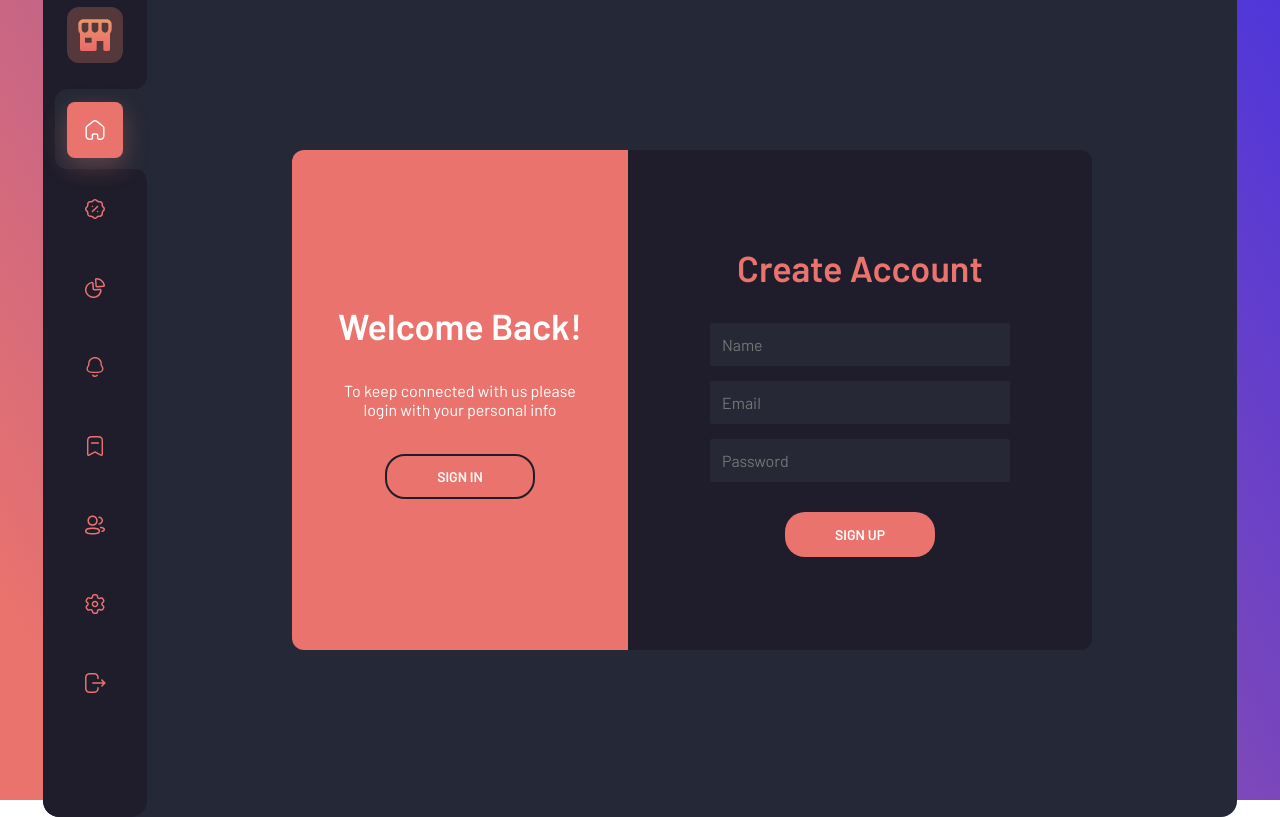
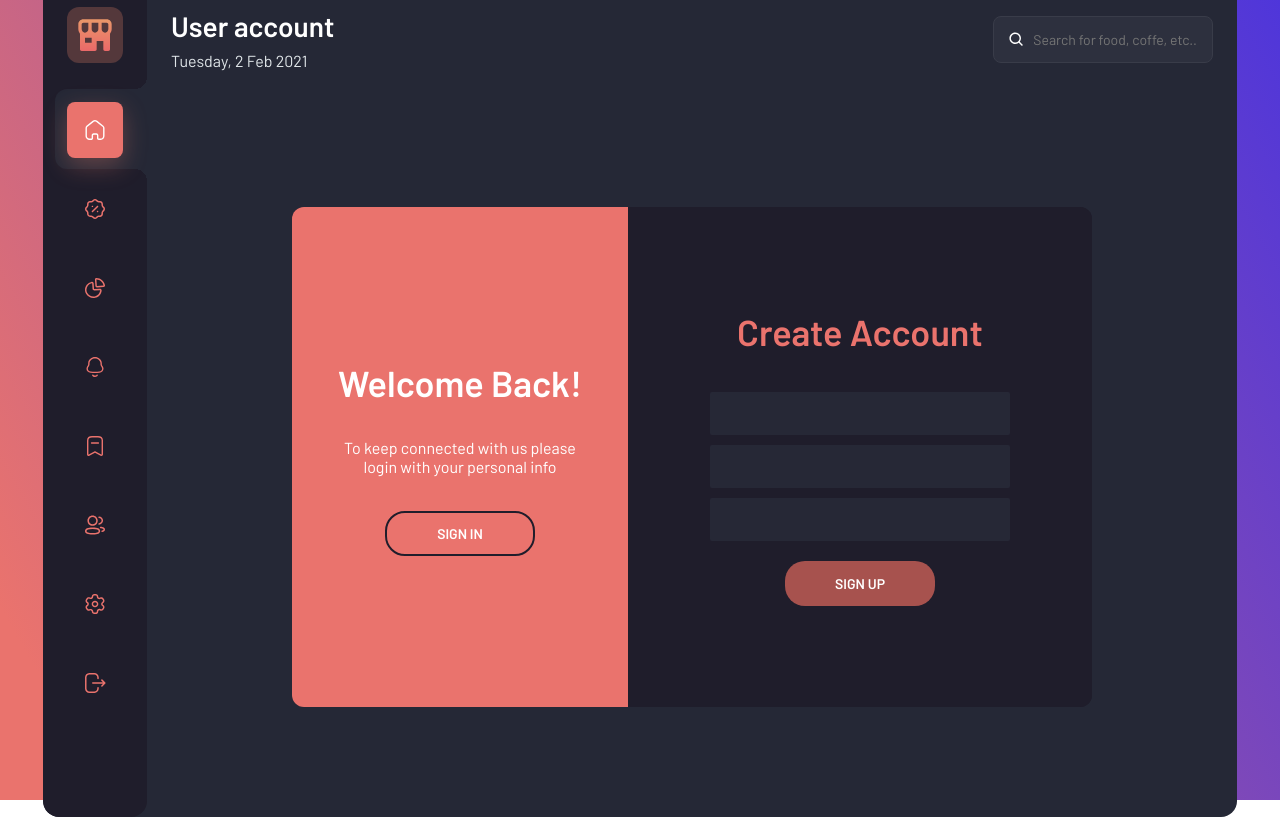
Before and after one commit to MVDNSX/small-project, a React (Create React App) app: page /account in a window 1280 px wide. Built offline with nearby package versions, Linux system fonts and the light colour scheme.

Commit message:
add validate reg/login form with react-hook-form

```diff
--- a/package.json
+++ b/package.json
@@ -12,6 +12,7 @@
 		"react": "^18.2.0",
 		"react-content-loader": "^6.2.1",
 		"react-dom": "^18.2.0",
+		"react-hook-form": "^7.44.3",
 		"react-icons": "^4.8.0",
 		"react-redux": "^8.0.5",
 		"react-router-dom": "^6.9.0",
--- a/src/Pages/Account/Account.css
+++ b/src/Pages/Account/Account.css
@@ -1,10 +1,25 @@
 .account-page {
+	padding: 24px 24px 0 24px;
+	display: flex;
+	flex-direction: column;
 	height: 100%;
-	display: flex;
-	justify-content: center;
-	align-items: center;
 }
 
+.account__header {
+	width: 100%;
+	display: flex;
+	justify-content: space-between;
+	align-items:center;
+	margin-bottom: 24px;
+}
+
+.form__container{
+	flex-grow: 1;
+	display: flex;
+	flex-direction: column;
+	align-items: center;
+	justify-content: center;
+}
 .main-form {
 	width: 800px;
 	height: 500px;
--- a/src/Pages/Account/Account.jsx
+++ b/src/Pages/Account/Account.jsx
@@ -1,4 +1,5 @@
 import { AnimatePresence, motion } from "framer-motion"
+import {BiSearch} from 'react-icons/bi'
 import { useState } from 'react'
 import './Account.css'
 import Entry from '../../components/Forms/Entry'
@@ -6,12 +7,23 @@ import Greeting from '../../components/Forms/Greeting'
 
 const Account = (props) => {
 	const [side, setSide] = useState(true);
-
-
+	const [search, setSearch] = useState('')
 	const handlerSide = () => {setSide(!side)}
 
 	return (
 		<div className="account-page">
+			<div className="account__header">
+					<div className="account__info info">
+						<div className="info__name title">User account</div>
+						<div className="info__date date">Tuesday, 2 Feb 2021</div>
+					</div>
+					<div className="account__search home__search">
+						<BiSearch size='20' color='#fff'/>
+						<input onChange={(e) => {setSearch(e.target.value)}} type="text" placeholder='Search for food, coffe, etc..' value={search} />
+					</div>
+				</div>
+
+				<div className="form__container">
 					<AnimatePresence>
 						<motion.div className={side ? 'main-form' : 'main-form form-reverse'}
 						initial={{height:0, opacity:0}}
@@ -35,6 +47,8 @@ const Account = (props) => {
 						</motion.div>
 				</AnimatePresence>
 				</div>
+
+		</div>
 	)
 }
 
--- a/src/components/Forms/Entry.css
+++ b/src/components/Forms/Entry.css
@@ -28,11 +28,17 @@
 	padding: 12px;
 	background-color: #262836;
 	border-radius: 2px;
-	margin-bottom: 15px;
+	margin-bottom: 5px;
+	margin-top: 5px;
 	caret-color: #ea736d;
 	font-size: 16px;
 	color: #fff;
 }
+
+.input-error {
+	color: #ea736d;
+}
+
 .login__btn,
 .register__btn {
 	width: 150px;
@@ -50,3 +56,9 @@
 .register__btn:hover {
 	background-color: #ee8c87;
 }
+
+.login__btn:disabled,
+.register__btn:disabled {
+	background-color: #a7524e;
+	cursor: not-allowed;
+}
--- a/src/components/Forms/Entry.jsx
+++ b/src/components/Forms/Entry.jsx
@@ -1,9 +1,14 @@
 import './Entry.css'
 import { AnimatePresence, motion } from "framer-motion"
-
+import { useForm } from "react-hook-form";
 
 const Entry = (props) => {
   const {side} = props
+  const { register, handleSubmit,reset, watch, formState: { errors, isValid } } = useForm({mode: 'onBlur'});
+  const onSubmit = data => {
+    alert(JSON.stringify(data));
+    reset();
+  }
   return (
     <>
       <AnimatePresence initial={false} mode='wait'>
@@ -15,12 +20,43 @@ const Entry = (props) => {
           transition={{duration: 0.3}}
           key="register"
           className='register'>
-            <form action="" className='register-form'>
+            <form onSubmit={handleSubmit(onSubmit)} className='register-form'>
               <div className="register__title">Create Account</div>
-              <input type="text" placeholder='Name'/>
-              <input type="email" placeholder='Email'/>
-              <input type="password" placeholder='Password'/>
-              <button className='register__btn'>Sign up</button>
+              <input
+              {...register('name',
+              {required: 'Обязательное поле!',
+              minLength: {
+                value: 3,
+                message: 'Введенное имя слишком короткое!'
+              },
+              maxLength: {
+                value: 12,
+                message: 'Введенное имя слишком длинное!'
+              }})} type="text"/>
+              {errors.name && <p className='input-error' role="alert">{errors.name?.message}</p>}
+
+              <input {...register('email',
+              {required: 'Обязательное поле!',
+              pattern: {
+                value: /^[\w-\.]+@([\w-]+\.)+[\w-]{2,4}$/g,
+                message: 'Не валидный Email!'
+              }})} type="email" autoComplete='off'/>
+              {errors.email && <p className='input-error' role="alert">{errors.email?.message}</p>}
+
+              <input {...register('password',
+              {required: 'Обязательное поле!',
+              minLength: {
+                value: 8,
+                message: 'Пароль слишком короткий!'
+              },
+              maxLength: {
+                value: 12,
+                message: 'Пароль слишком длинный!'
+              }})} type="password"/>
+              {errors.password && <p className='input-error' role="alert">{errors.password?.message}</p>}
+
+              <button type='submit' className='register__btn'
+              disabled={!isValid}>Sign up</button>
             </form>
       </motion.div>)
         : (<motion.div
@@ -30,11 +66,31 @@ const Entry = (props) => {
 					transition={{duration: 0.3}}
           key='login'
 					className='login'>
-						<form action="" className='login-form'>
+						<form onSubmit={handleSubmit(onSubmit)} className='login-form'>
               <div className="login__title">Sign in Account</div>
-              <input type="email" placeholder='Email'/>
-              <input type="password" placeholder='Password'/>
-              <button className='login__btn'>Sign in</button>
+
+              <input {...register('email',
+              {required: 'Обязательное поле!',
+              pattern: {
+                value: /^[\w-\.]+@([\w-]+\.)+[\w-]{2,4}$/g,
+                message: 'Не валидный Email!'
+              }})} type="email" autoComplete='off'/>
+              {errors.email && <p className='input-error' role="alert">{errors.email?.message}</p>}
+
+              <input {...register('password',
+              {required: 'Обязательное поле!',
+              minLength: {
+                value: 8,
+                message: 'Пароль слишком короткий!'
+              },
+              maxLength: {
+                value: 12,
+                message: 'Пароль слишком длинный!'
+              }})} type="password"/>
+              {errors.password && <p className='input-error' role="alert">{errors.password?.message}</p>}
+
+              <button type='submit' className='login__btn'
+              disabled={!isValid}>Sign in</button>
             </form>
 					</motion.div>
         )}
```
Also changed, not shown: .pnp.cjs, 1 other file (tests, documents, lock files or other folders). Lines whose indentation alone changed are shown as unchanged.
